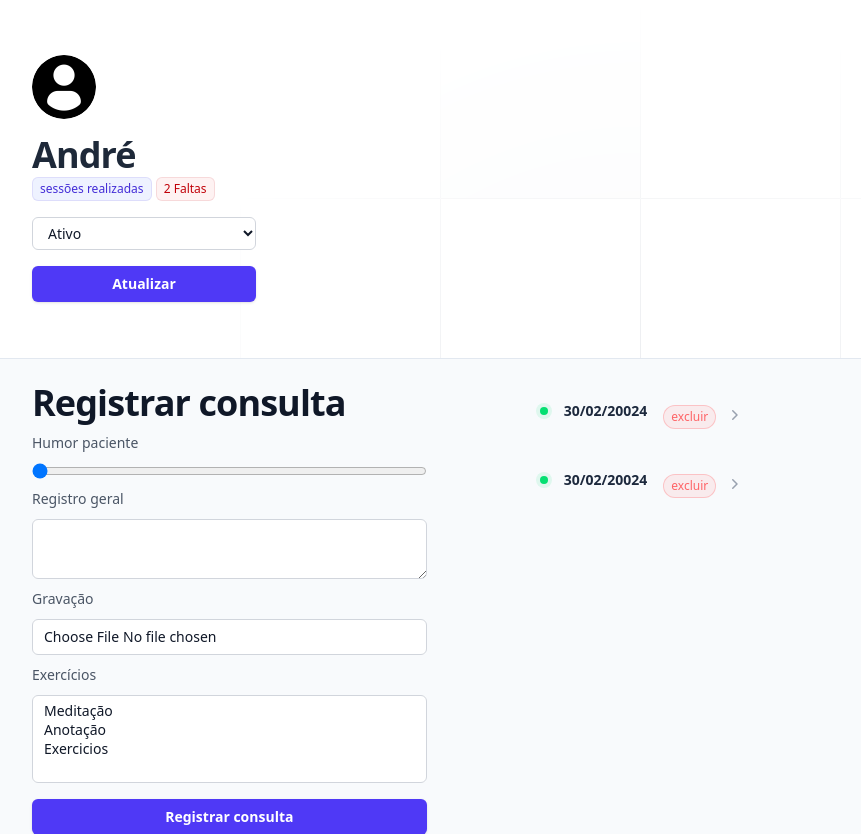
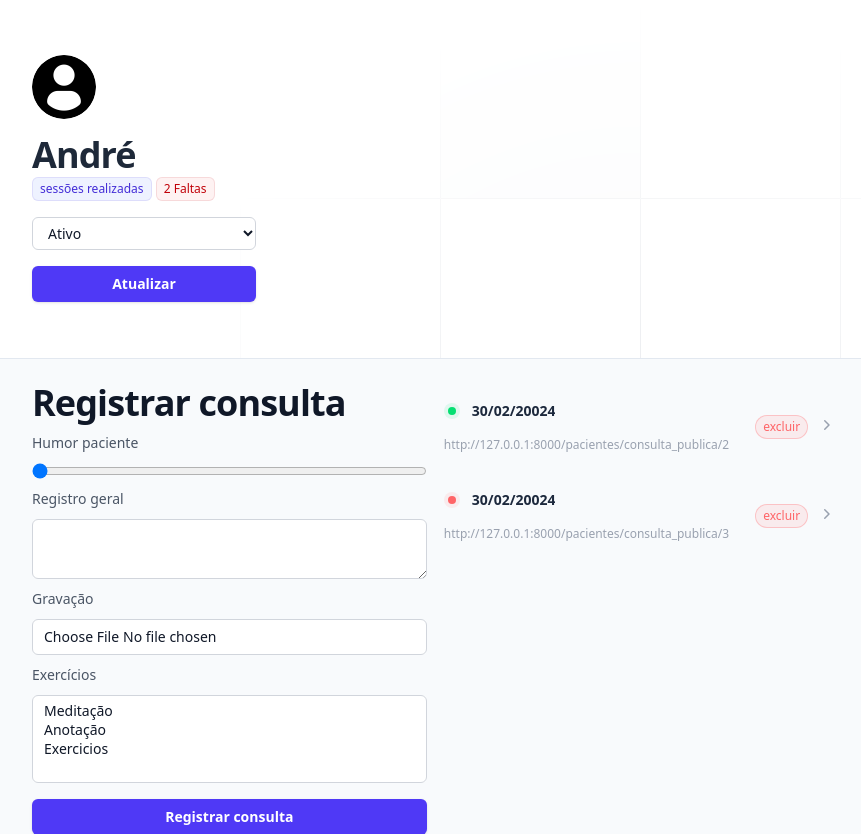
Before and after one commit to Luiz-ROCampos/controle_de_pacientes, a Django app: page /pacientes/1 in a window 1280 px wide. Shown: the part 81-915 px from the top of the page, without its empty margins (0-861 px from the left). Run offline with Django 5.2, Linux system fonts and the light colour scheme; data comes from the database, SQL or seed files in the repository; both versions use the stored data as it was after the commit.

Commit message:
Commit: page consulta publica

```diff
--- a/pacientes/models.py
+++ b/pacientes/models.py
@@ -1,4 +1,5 @@
 from django.db import models
+from django.urls import reverse
 
 class Pacientes(models.Model):
     queixa_choices = (
@@ -43,3 +44,11 @@
 
     def __str__(self):
         return self.paciente.nome
+
+    @property
+    def link_publico(self):
+        return f"http://127.0.0.1:8000{reverse('consulta_publica', kwargs={'id': self.id})}"
+
+class Visualizacoes(models.Model):
+    consulta = models.ForeignKey(Consultas, on_delete=models.CASCADE)
+    ip = models.GenericIPAddressField()
--- a/pacientes/templates/paciente.html
+++ b/pacientes/templates/paciente.html
@@ -81,11 +81,11 @@
                             <li class="relative flex items-center space-x-4 py-4">
                             <div class="min-w-0 flex-auto">
                                 <div class="flex items-center gap-x-3">
-                                <div class="flex-none rounded-full p-1 bg-green-400/10  text-green-400">
+                                <div class="flex-none rounded-full p-1 {% if consulta.humor >= 3 %} bg-green-400/10  text-green-400" {% else %} bg-red-400/10  text-red-400" {% endif %}>
                                     <div class="size-2 rounded-full bg-current"></div>
                                 </div>
                                 <h2 class="min-w-0 text-sm/6 font-semibold text-slate-800">
-                                    <a href="#" class="flex gap-x-2">
+                                    <a href="{% url 'consulta_publica' consulta.id %}" class="flex gap-x-2">
                                     <span class="truncate">30/02/20024</span>
 
                                     </a>
--- a/pacientes/urls.py
+++ b/pacientes/urls.py
@@ -6,4 +6,5 @@
     path('<int:id>', views.paciente_view, name='paciente_view'),
     path('atualizar_paciente/<int:id>', views.atualizar_paciente, name='atualizar_paciente'),
     path('excluir_consulta/<int:id>', views.excluir_consulta, name="excluir_consulta"),
+    path('consulta_publica/<int:id>', views.consulta_publica, name="consulta_publica"),
 ]
--- a/pacientes/views.py
+++ b/pacientes/views.py
@@ -1,3 +1,4 @@
+from django.http import Http404
 from django.shortcuts import render, redirect
 from .models import Pacientes, Tarefas, Consultas
 from django.contrib import messages
@@ -72,3 +73,10 @@
     consulta = Consultas.objects.get(id=id)
     consulta.delete()
     return redirect(f'/pacientes/{consulta.paciente.id}')
+
+def consulta_publica(request, id):
+    consulta = Consultas.objects.get(id=id)
+    if not consulta.paciente.pagamento_em_dia:
+        raise Http404()
+
+    return render(request, 'consulta_publica.html', {'consulta': consulta})
```
Also changed, not shown: pacientes/templates/consulta_publica.html (added, +77 -0 lines), db.sqlite3, 2 other files.
